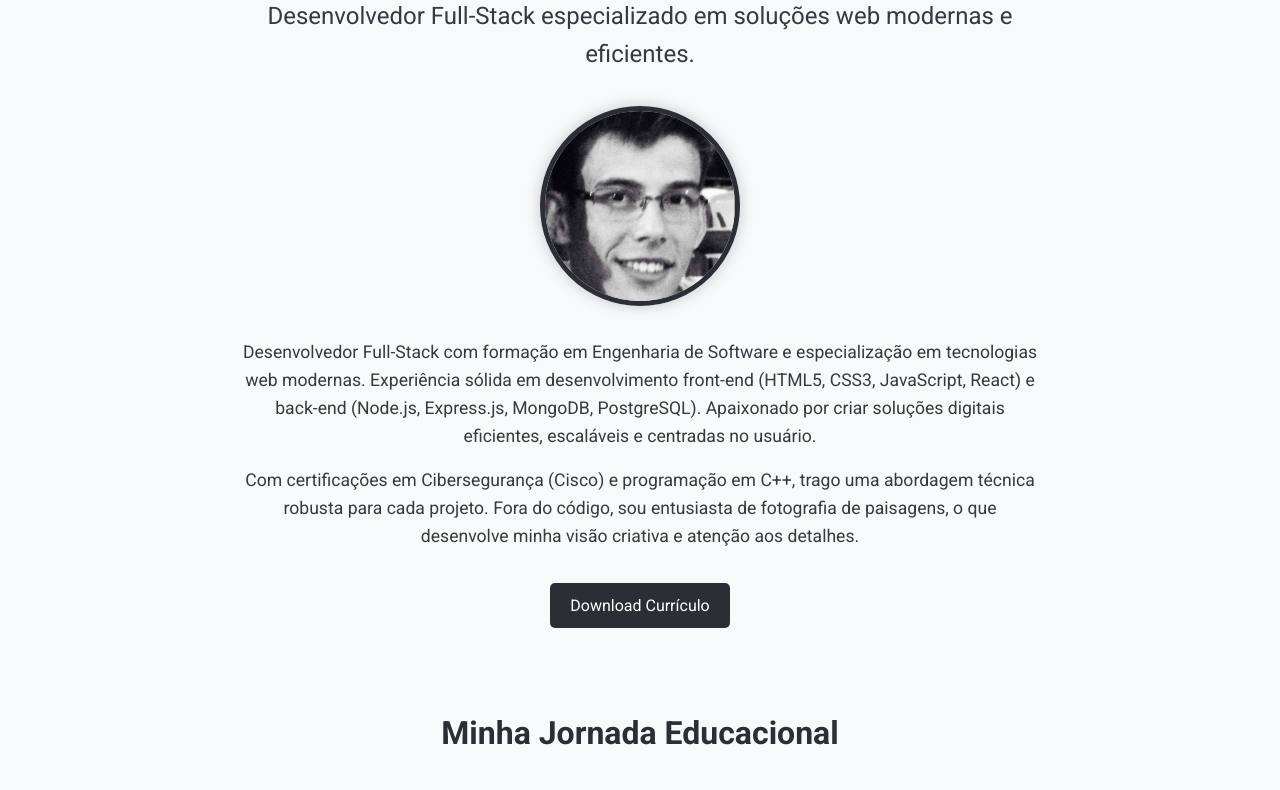
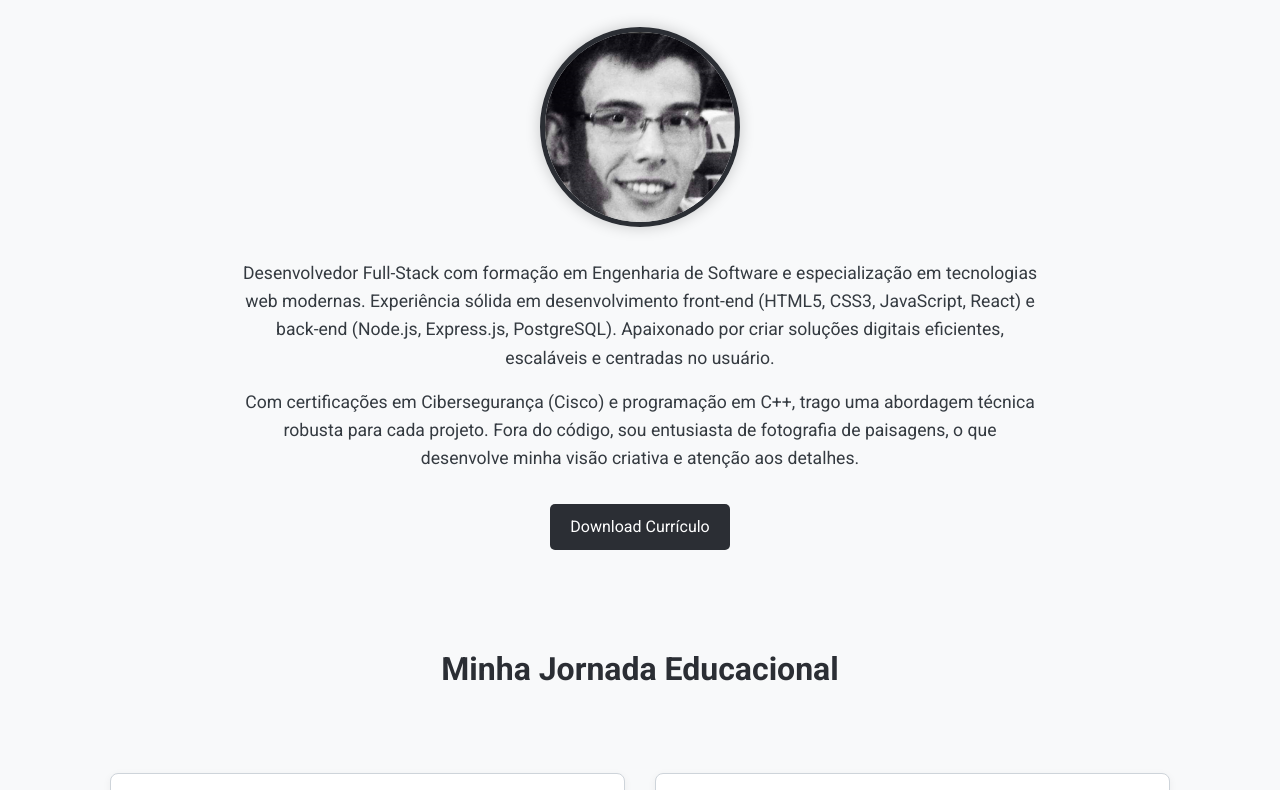
Before and after one commit to RafaelMorais176/Portfolio, a plain HTML site: page index.html in a window 1280 px wide. Shown: the part 166-956 px from the top of the page. Drawn offline with Linux system fonts and the light colour scheme.

Commit message:
terceiro

```diff
--- a/index.html
+++ b/index.html
@@ -76,11 +76,10 @@
         <section id="sobre" class="hero-section">
             <div class="container">
                 <h1>Olá, eu sou Rafael Morais</h1>
-                <p class="subtitle">Desenvolvedor Full-Stack especializado em soluções web modernas e eficientes.</p>
                 <!-- Substitua 'assets/profile-pic.jpg' pela sua imagem de perfil real -->
                 <img src="./public/styles/imagens/Captura de tela 2024-10-01 185042.png" alt="Sua Foto de Perfil" class="profile-picture">
                 <p>
-                    Desenvolvedor Full-Stack com formação em Engenharia de Software e especialização em tecnologias web modernas. Experiência sólida em desenvolvimento front-end (HTML5, CSS3, JavaScript, React) e back-end (Node.js, Express.js, MongoDB, PostgreSQL). Apaixonado por criar soluções digitais eficientes, escaláveis e centradas no usuário.
+                    Desenvolvedor Full-Stack com formação em Engenharia de Software e especialização em tecnologias web modernas. Experiência sólida em desenvolvimento front-end (HTML5, CSS3, JavaScript, React) e back-end (Node.js, Express.js, PostgreSQL). Apaixonado por criar soluções digitais eficientes, escaláveis e centradas no usuário.
                 </p>
                 <p>
                     Com certificações em Cibersegurança (Cisco) e programação em C++, trago uma abordagem técnica robusta para cada projeto. Fora do código, sou entusiasta de fotografia de paisagens, o que desenvolve minha visão criativa e atenção aos detalhes.
```
Also changed, not shown: 1 other file.
